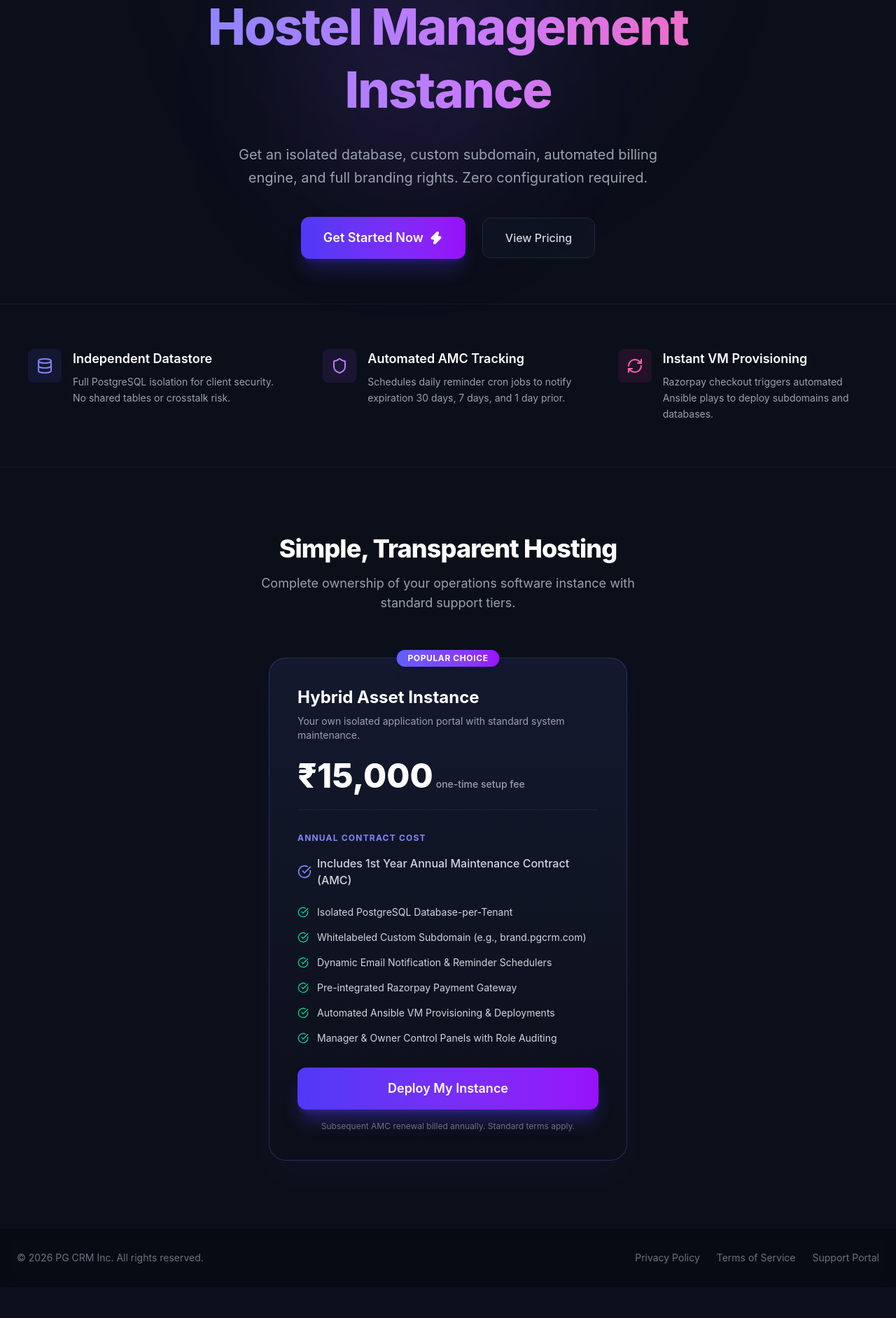
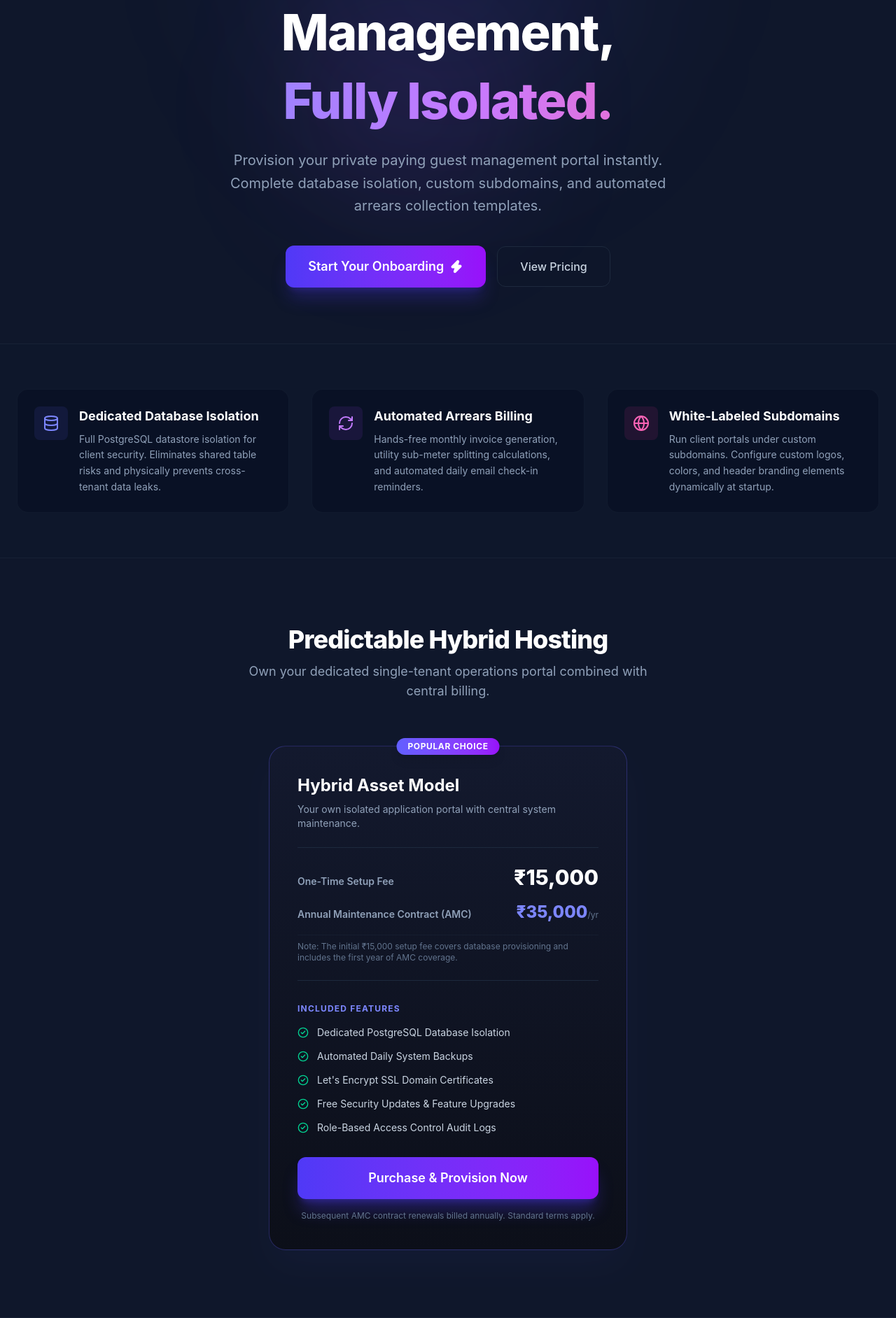
Before and after one commit to rahul-0906/PG-Project, a React app in the folder master-control-plane/frontend/: page / in a window 1280 px wide. Shown: the part 336-2220 px from the top of the page at 70% size. Before the commit the page ends 2176 px from the top, so only its background shows below. Built offline with nearby package versions, Linux system fonts and the light colour scheme; the HTML template or start-up script is replaced by a standard one.

Commit message:
Rebuild B2B SaaS marketing LandingPage with premium aesthetics, features grid, and hybrid asset model pricing tier

```diff
--- a/master-control-plane/frontend/src/pages/LandingPage.jsx
+++ b/master-control-plane/frontend/src/pages/LandingPage.jsx
@@ -1,26 +1,25 @@
 import React from 'react';
 import { Link } from 'react-router-dom';
-import { CheckCircle, Shield, Zap, Database, Server, RefreshCw } from 'lucide-react';
+import { CheckCircle2, Shield, Zap, Database, Globe, RefreshCw } from 'lucide-react';
 
 export default function LandingPage() {
-  const features = [
-    "Isolated PostgreSQL Database-per-Tenant",
-    "Whitelabeled Custom Subdomain (e.g., brand.pgcrm.com)",
-    "Dynamic Email Notification & Reminder Schedulers",
-    "Pre-integrated Razorpay Payment Gateway",
-    "Automated Ansible VM Provisioning & Deployments",
-    "Manager & Owner Control Panels with Role Auditing",
+  const priceCheckmarks = [
+    "Dedicated PostgreSQL Database Isolation",
+    "Automated Daily System Backups",
+    "Let's Encrypt SSL Domain Certificates",
+    "Free Security Updates & Feature Upgrades",
+    "Role-Based Access Control Audit Logs",
   ];
 
   return (
-    <div className="bg-[#0b0f19] text-white min-h-screen font-sans selection:bg-indigo-500 selection:text-white overflow-x-hidden">
+    <div className="bg-slate-900 text-white min-h-screen font-sans selection:bg-indigo-500 selection:text-white overflow-x-hidden">
       {/* Navbar */}
-      <nav className="max-w-7xl mx-auto px-6 py-6 flex justify-between items-center border-b border-gray-800/80">
+      <nav className="max-w-7xl mx-auto px-6 py-6 flex justify-between items-center border-b border-slate-800/80">
         <div className="flex items-center space-x-2">
           <div className="w-10 h-10 rounded-xl bg-gradient-to-tr from-indigo-500 to-purple-600 flex items-center justify-center shadow-lg shadow-indigo-500/20">
-            <Server className="w-5 h-5 text-white" />
+            <Shield className="w-5 h-5 text-white" />
           </div>
-          <span className="font-bold text-xl bg-gradient-to-r from-white via-gray-200 to-gray-400 bg-clip-text text-transparent">
+          <span className="font-bold text-xl bg-gradient-to-r from-white via-slate-200 to-slate-400 bg-clip-text text-transparent">
             PG CRM Control Plane
           </span>
         </div>
@@ -35,35 +34,35 @@ export default function LandingPage() {
       </nav>
 
       {/* Hero Section */}
-      <section className="max-w-7xl mx-auto px-6 pt-20 pb-16 text-center relative">
+      <section className="max-w-7xl mx-auto px-6 pt-24 pb-20 text-center relative">
         {/* Glow Effects */}
         <div className="absolute top-1/4 left-1/2 -translate-x-1/2 -translate-y-1/2 w-[500px] h-[500px] bg-indigo-500/10 blur-[120px] rounded-full pointer-events-none" />
         <div className="absolute top-1/3 left-1/3 w-[300px] h-[300px] bg-purple-500/10 blur-[100px] rounded-full pointer-events-none" />
 
-        <div className="relative z-10">
-          <span className="px-4 py-1.5 rounded-full border border-indigo-500/30 bg-indigo-500/5 text-indigo-400 text-sm font-medium inline-block mb-6 shadow-inner">
-            🚀 Whitelabel B2B SaaS Infrastructure
+        <div className="relative z-10 space-y-6">
+          <span className="px-4 py-1.5 rounded-full border border-indigo-500/30 bg-indigo-500/5 text-indigo-400 text-sm font-medium inline-block shadow-inner">
+            🚀 Whitelabel B2B SaaS Provisioning
           </span>
-          <h1 className="text-5xl md:text-7xl font-extrabold tracking-tight mb-8 leading-tight max-w-4xl mx-auto">
-            Deploy Your Private
+          <h1 className="text-5xl md:text-7xl font-extrabold tracking-tight leading-tight max-w-4xl mx-auto">
+            Enterprise PG & Hostel Management,
             <span className="block mt-2 bg-gradient-to-r from-indigo-400 via-purple-400 to-pink-400 bg-clip-text text-transparent">
-              Hostel Management Instance
+              Fully Isolated.
             </span>
           </h1>
-          <p className="text-gray-400 text-lg md:text-xl max-w-2xl mx-auto mb-10 leading-relaxed">
-            Get an isolated database, custom subdomain, automated billing engine, and full branding rights. Zero configuration required.
+          <p className="text-slate-400 text-lg md:text-xl max-w-2xl mx-auto leading-relaxed">
+            Provision your private paying guest management portal instantly. Complete database isolation, custom subdomains, and automated arrears collection templates.
           </p>
-          <div className="flex flex-col sm:flex-row justify-center items-center space-y-4 sm:space-y-0 sm:space-x-6">
+          <div className="flex flex-col sm:flex-row justify-center items-center gap-4 pt-4">
             <Link
               to="/signup"
               className="w-full sm:w-auto px-8 py-4 rounded-xl bg-gradient-to-r from-indigo-600 to-purple-600 hover:from-indigo-500 hover:to-purple-500 text-white font-semibold text-lg transition-all duration-200 shadow-xl shadow-indigo-600/25 hover:shadow-indigo-600/40 hover:-translate-y-0.5 flex items-center justify-center space-x-2"
             >
-              <span>Get Started Now</span>
+              <span>Start Your Onboarding</span>
               <Zap className="w-5 h-5 fill-current" />
             </Link>
             <a
               href="#pricing"
-              className="w-full sm:w-auto px-8 py-4 rounded-xl border border-gray-800 hover:border-gray-700 bg-gray-900/50 hover:bg-gray-950/80 text-gray-300 font-medium transition-all duration-200 flex items-center justify-center"
+              className="w-full sm:w-auto px-8 py-4 rounded-xl border border-slate-800 hover:border-slate-700 bg-slate-900/50 hover:bg-slate-950/80 text-slate-300 font-medium transition-all duration-200 flex items-center justify-center"
             >
               View Pricing
             </a>
@@ -71,51 +70,51 @@ export default function LandingPage() {
         </div>
       </section>
 
-      {/* Trust Pillars */}
-      <section className="max-w-7xl mx-auto px-6 py-12 border-t border-b border-gray-900 bg-gray-900/10">
+      {/* Features Grid: Technical Moats */}
+      <section className="max-w-7xl mx-auto px-6 py-16 border-t border-b border-slate-800/60 bg-slate-900/30">
         <div className="grid grid-cols-1 md:grid-cols-3 gap-8">
-          <div className="flex items-start space-x-4 p-4">
-            <div className="p-3 rounded-lg bg-indigo-500/10 text-indigo-400">
+          <div className="flex items-start space-x-4 p-6 rounded-2xl bg-slate-950/30 border border-slate-800/40 hover:border-indigo-500/20 transition-colors">
+            <div className="p-3 rounded-lg bg-indigo-500/10 text-indigo-400 shrink-0">
               <Database className="w-6 h-6" />
             </div>
             <div>
-              <h3 className="font-semibold text-lg mb-2">Independent Datastore</h3>
-              <p className="text-gray-400 text-sm leading-relaxed">
-                Full PostgreSQL isolation for client security. No shared tables or crosstalk risk.
+              <h3 className="font-bold text-lg mb-2 text-white">Dedicated Database Isolation</h3>
+              <p className="text-slate-400 text-sm leading-relaxed">
+                Full PostgreSQL datastore isolation for client security. Eliminates shared table risks and physically prevents cross-tenant data leaks.
               </p>
             </div>
           </div>
-          <div className="flex items-start space-x-4 p-4">
-            <div className="p-3 rounded-lg bg-purple-500/10 text-purple-400">
-              <Shield className="w-6 h-6" />
+          <div className="flex items-start space-x-4 p-6 rounded-2xl bg-slate-950/30 border border-slate-800/40 hover:border-indigo-500/20 transition-colors">
+            <div className="p-3 rounded-lg bg-purple-500/10 text-purple-400 shrink-0">
+              <RefreshCw className="w-6 h-6" />
             </div>
             <div>
-              <h3 className="font-semibold text-lg mb-2">Automated AMC Tracking</h3>
-              <p className="text-gray-400 text-sm leading-relaxed">
-                Schedules daily reminder cron jobs to notify expiration 30 days, 7 days, and 1 day prior.
+              <h3 className="font-bold text-lg mb-2 text-white">Automated Arrears Billing</h3>
+              <p className="text-slate-400 text-sm leading-relaxed">
+                Hands-free monthly invoice generation, utility sub-meter splitting calculations, and automated daily email check-in reminders.
               </p>
             </div>
           </div>
-          <div className="flex items-start space-x-4 p-4">
-            <div className="p-3 rounded-lg bg-pink-500/10 text-pink-400">
-              <RefreshCw className="w-6 h-6" />
+          <div className="flex items-start space-x-4 p-6 rounded-2xl bg-slate-950/30 border border-slate-800/40 hover:border-indigo-500/20 transition-colors">
+            <div className="p-3 rounded-lg bg-pink-500/10 text-pink-400 shrink-0">
+              <Globe className="w-6 h-6" />
             </div>
             <div>
-              <h3 className="font-semibold text-lg mb-2">Instant VM Provisioning</h3>
-              <p className="text-gray-400 text-sm leading-relaxed">
-                Razorpay checkout triggers automated Ansible plays to deploy subdomains and databases.
+              <h3 className="font-bold text-lg mb-2 text-white">White-Labeled Subdomains</h3>
+              <p className="text-slate-400 text-sm leading-relaxed">
+                Run client portals under custom subdomains. Configure custom logos, colors, and header branding elements dynamically at startup.
               </p>
             </div>
           </div>
         </div>
       </section>
 
-      {/* Pricing Block */}
+      {/* Pricing Tier: Hybrid Asset Card */}
       <section id="pricing" className="max-w-7xl mx-auto px-6 py-24 relative">
-        <div className="text-center mb-16">
-          <h2 className="text-4xl font-extrabold mb-4 tracking-tight">Simple, Transparent Hosting</h2>
-          <p className="text-gray-400 max-w-xl mx-auto text-lg">
-            Complete ownership of your operations software instance with standard support tiers.
+        <div className="text-center mb-16 space-y-3">
+          <h2 className="text-4xl font-extrabold tracking-tight">Predictable Hybrid Hosting</h2>
+          <p className="text-slate-400 max-w-xl mx-auto text-lg">
+            Own your dedicated single-tenant operations portal combined with central billing.
           </p>
         </div>
 
@@ -125,31 +124,37 @@ export default function LandingPage() {
             Popular Choice
           </div>
 
-          <div className="mb-6">
-            <h3 className="text-2xl font-bold mb-2">Hybrid Asset Instance</h3>
-            <p className="text-gray-400 text-sm">
-              Your own isolated application portal with standard system maintenance.
+          <div className="mb-6 space-y-2">
+            <h3 className="text-2xl font-bold">Hybrid Asset Model</h3>
+            <p className="text-slate-400 text-sm">
+              Your own isolated application portal with central system maintenance.
             </p>
           </div>
 
-          <div className="flex items-baseline space-x-1 mb-8 pb-6 border-b border-gray-800">
-            <span className="text-5xl font-extrabold text-white">₹15,000</span>
-            <span className="text-gray-400 text-sm font-medium">one-time setup fee</span>
+          {/* Pricing blocks */}
+          <div className="space-y-4 py-6 border-t border-b border-slate-800 mb-8">
+            <div className="flex justify-between items-baseline">
+              <span className="text-slate-400 text-sm font-semibold">One-Time Setup Fee</span>
+              <span className="text-3xl font-extrabold text-white">₹15,000</span>
+            </div>
+            <div className="flex justify-between items-baseline">
+              <span className="text-slate-400 text-sm font-semibold">Annual Maintenance Contract (AMC)</span>
+              <span className="text-2xl font-extrabold text-indigo-400">₹35,000<span className="text-xs text-slate-500 font-normal">/yr</span></span>
+            </div>
+            <p className="text-xs text-slate-500 border-t border-slate-800/40 pt-2">
+              Note: The initial ₹15,000 setup fee covers database provisioning and includes the first year of AMC coverage.
+            </p>
           </div>
 
+          {/* Feature List */}
           <div className="mb-8">
             <p className="text-xs font-bold text-indigo-400 uppercase tracking-widest mb-4">
-              Annual Contract Cost
+              Included Features
             </p>
-            <div className="flex items-center space-x-2 text-gray-300 font-medium mb-6">
-              <CheckCircle className="w-5 h-5 text-indigo-400 shrink-0" />
-              <span>Includes 1st Year Annual Maintenance Contract (AMC)</span>
-            </div>
-
-            <ul className="space-y-4">
-              {features.map((feature, idx) => (
-                <li key={idx} className="flex items-start space-x-3 text-gray-300 text-sm">
-                  <CheckCircle className="w-4 h-4 text-emerald-400 mt-0.5 shrink-0" />
+            <ul className="space-y-3.5">
+              {priceCheckmarks.map((feature, idx) => (
+                <li key={idx} className="flex items-start space-x-3 text-slate-300 text-sm">
+                  <CheckCircle2 className="w-4 h-4 text-emerald-400 mt-0.5 shrink-0" />
                   <span>{feature}</span>
                 </li>
               ))}
@@ -160,23 +165,23 @@ export default function LandingPage() {
             to="/signup"
             className="block text-center w-full py-4 rounded-xl bg-gradient-to-r from-indigo-600 to-purple-600 hover:from-indigo-500 hover:to-purple-500 text-white font-semibold text-lg transition-all duration-200 shadow-xl shadow-indigo-600/35 hover:shadow-indigo-600/50"
           >
-            Deploy My Instance
+            Purchase & Provision Now
           </Link>
 
-          <p className="text-center text-xs text-gray-500 mt-4">
-            Subsequent AMC renewal billed annually. Standard terms apply.
+          <p className="text-center text-xs text-slate-500 mt-4">
+            Subsequent AMC contract renewals billed annually. Standard terms apply.
           </p>
         </div>
       </section>
 
       {/* Footer */}
-      <footer className="border-t border-gray-900/80 bg-[#070a12]/80 backdrop-blur py-8">
-        <div className="max-w-7xl mx-auto px-6 flex flex-col md:flex-row justify-between items-center text-gray-500 text-sm">
+      <footer className="border-t border-slate-800/80 bg-slate-950 py-8">
+        <div className="max-w-7xl mx-auto px-6 flex flex-col md:flex-row justify-between items-center text-slate-500 text-sm">
           <p>© 2026 PG CRM Inc. All rights reserved.</p>
           <div className="flex space-x-6 mt-4 md:mt-0">
-            <a href="#" className="hover:text-gray-400 transition-colors">Privacy Policy</a>
-            <a href="#" className="hover:text-gray-400 transition-colors">Terms of Service</a>
-            <a href="#" className="hover:text-gray-400 transition-colors">Support Portal</a>
+            <a href="#" className="hover:text-slate-400 transition-colors">Privacy Policy</a>
+            <a href="#" className="hover:text-slate-400 transition-colors">Terms of Service</a>
+            <a href="#" className="hover:text-slate-400 transition-colors">Support Portal</a>
           </div>
         </div>
       </footer>
```
